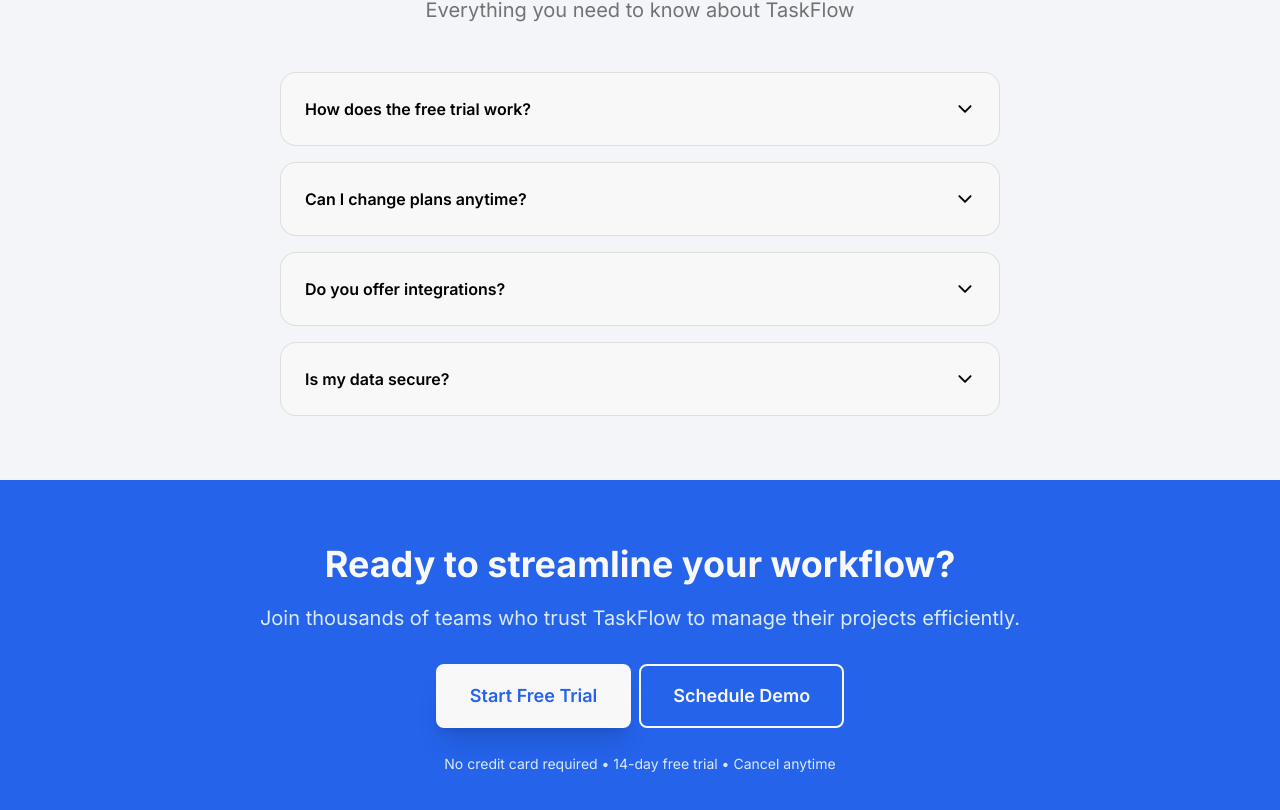
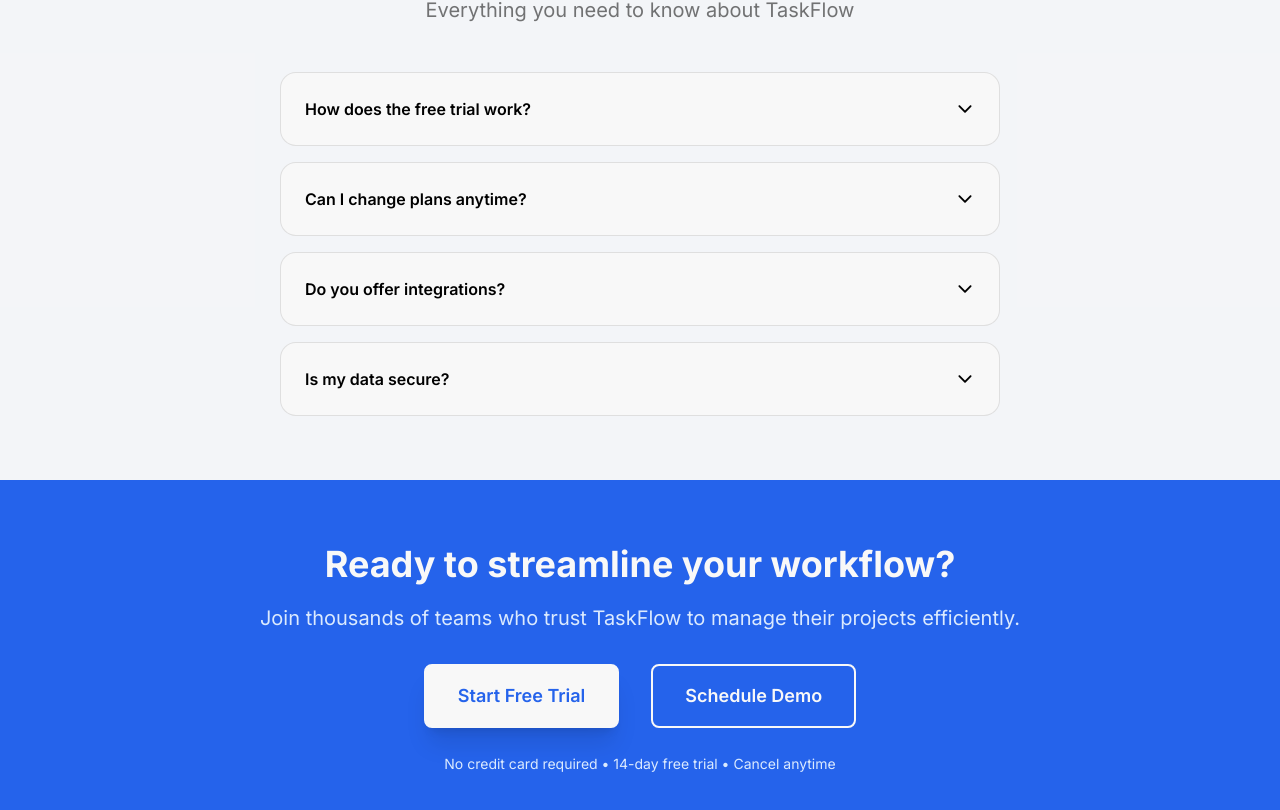
Before and after one commit to Chiemezie-Uchenwoke/taskflow, a React (Vite) app: page / in a window 1280 px wide. Shown: the part 2996-3806 px from the top of the page. Built offline with nearby package versions, Linux system fonts and the light colour scheme.

Commit message:
Complete CTA section

```diff
--- a/src/components/CtaJoin/CtaJoin.jsx
+++ b/src/components/CtaJoin/CtaJoin.jsx
@@ -10,17 +10,17 @@ const CtaJoin = () => {
                     Join thousands of teams who trust TaskFlow to manage their projects efficiently.
                 </p>
 
-                <div className="flex flex-col gap-2 w-full sm:flex-row sm:justify-center">
-                    <button className="capitalize bg-white-shade text-pri-blue py-2.5 lg:py-4 my-3 px-8 cursor-pointer border-2 border-white-shade hover:brightness-95 duration-200 rounded-lg self-stretch font-semibold lg:text-lg shadow-xl">
+                <div className="flex flex-col gap-4 lg:gap-8 w-full sm:flex-row sm:justify-center py-3">
+                    <button className="capitalize bg-white-shade text-pri-blue py-3.5 lg:py-4 px-8 cursor-pointer border-2 border-white-shade hover:brightness-95 duration-200 rounded-lg self-stretch font-semibold lg:text-lg shadow-xl">
                         start free trial
                     </button>
 
-                    <button className="capitalize text-white-shade py-2.5 lg:py-4 my-3 px-8 cursor-pointer border-2 border-white-shade hover:bg-white-shade hover:text-pri-blue duration-200 rounded-lg self-stretch font-semibold lg:text-lg">
+                    <button className="capitalize text-white-shade py-3.5 lg:py-4 px-8 cursor-pointer border-2 border-white-shade hover:bg-white-shade hover:text-pri-blue duration-200 rounded-lg self-stretch font-semibold lg:text-lg">
                         Schedule Demo
                     </button>
                 </div>
 
-                <p className="text-blue-100 text-sm relative -top-1.5">
+                <p className="text-blue-100 text-sm relative -top-1.5 text-center">
                     No credit card required • 14-day free trial • Cancel anytime
                 </p>
             </div>
```
